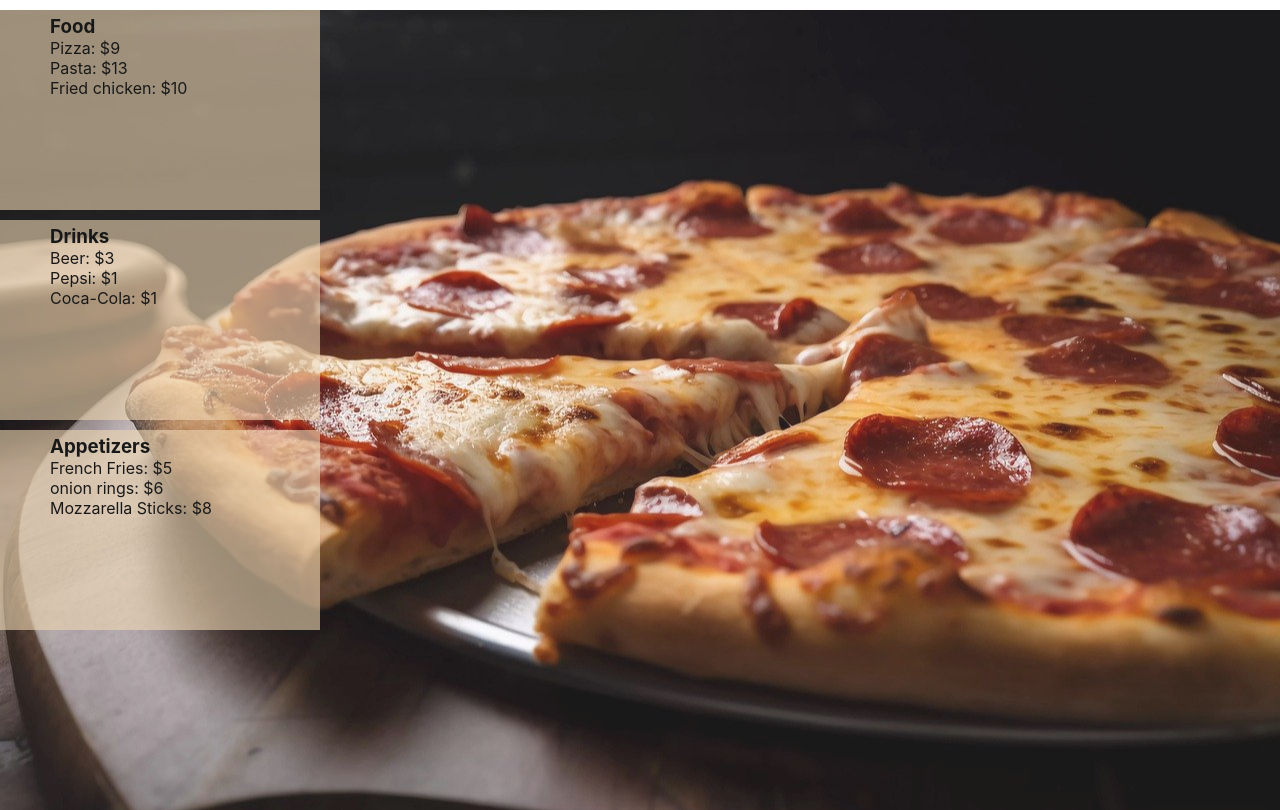
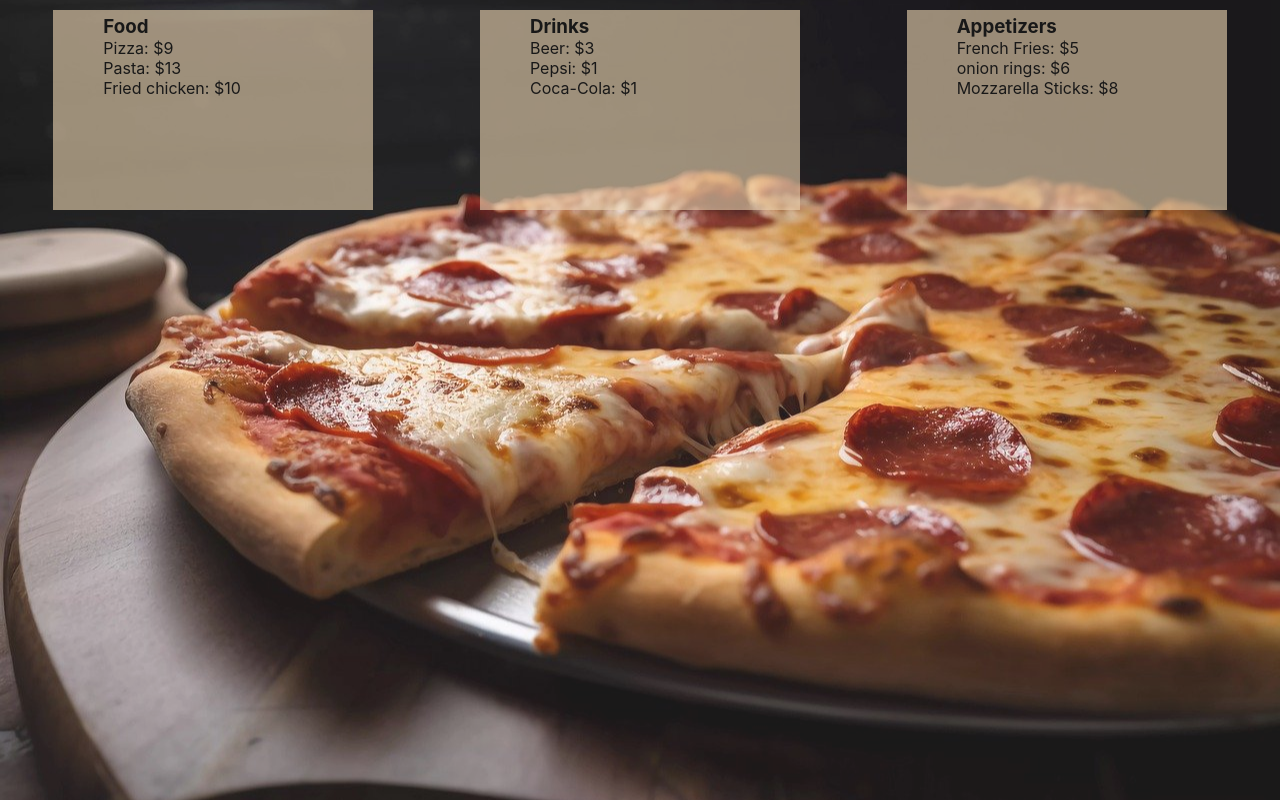
Before and after one commit to zahraRostami1999/menu-app, a React (Create React App) app: page / in a window 1280 px wide. Built offline with nearby package versions, Linux system fonts and the light colour scheme.

Commit message:
edit MenuPage style file:  define list class

```diff
--- a/src/pages/menu/MenuPage.module.css
+++ b/src/pages/menu/MenuPage.module.css
@@ -0,0 +1,5 @@
+.list{
+    height: 240px;
+    display: flex;
+    justify-content: space-around;
+}
```
